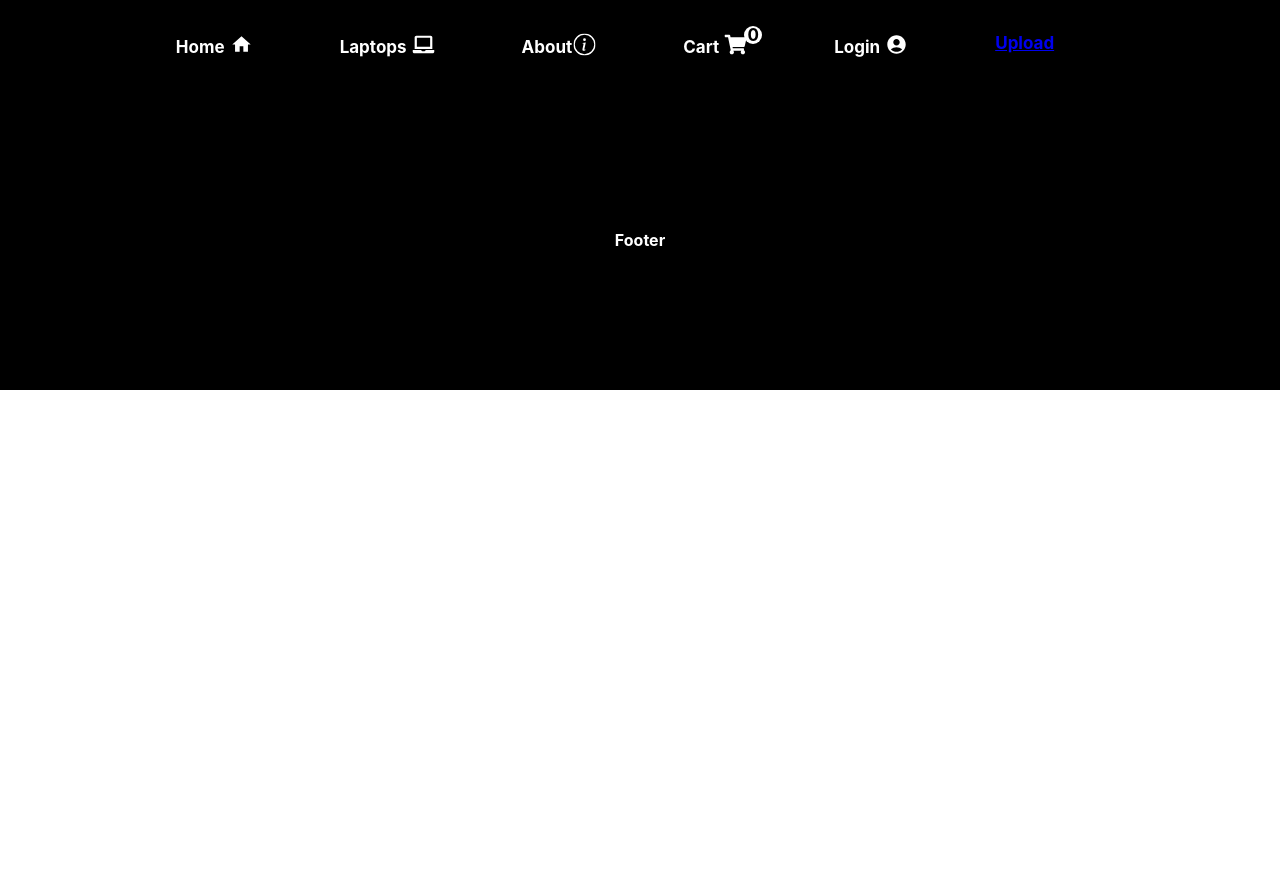
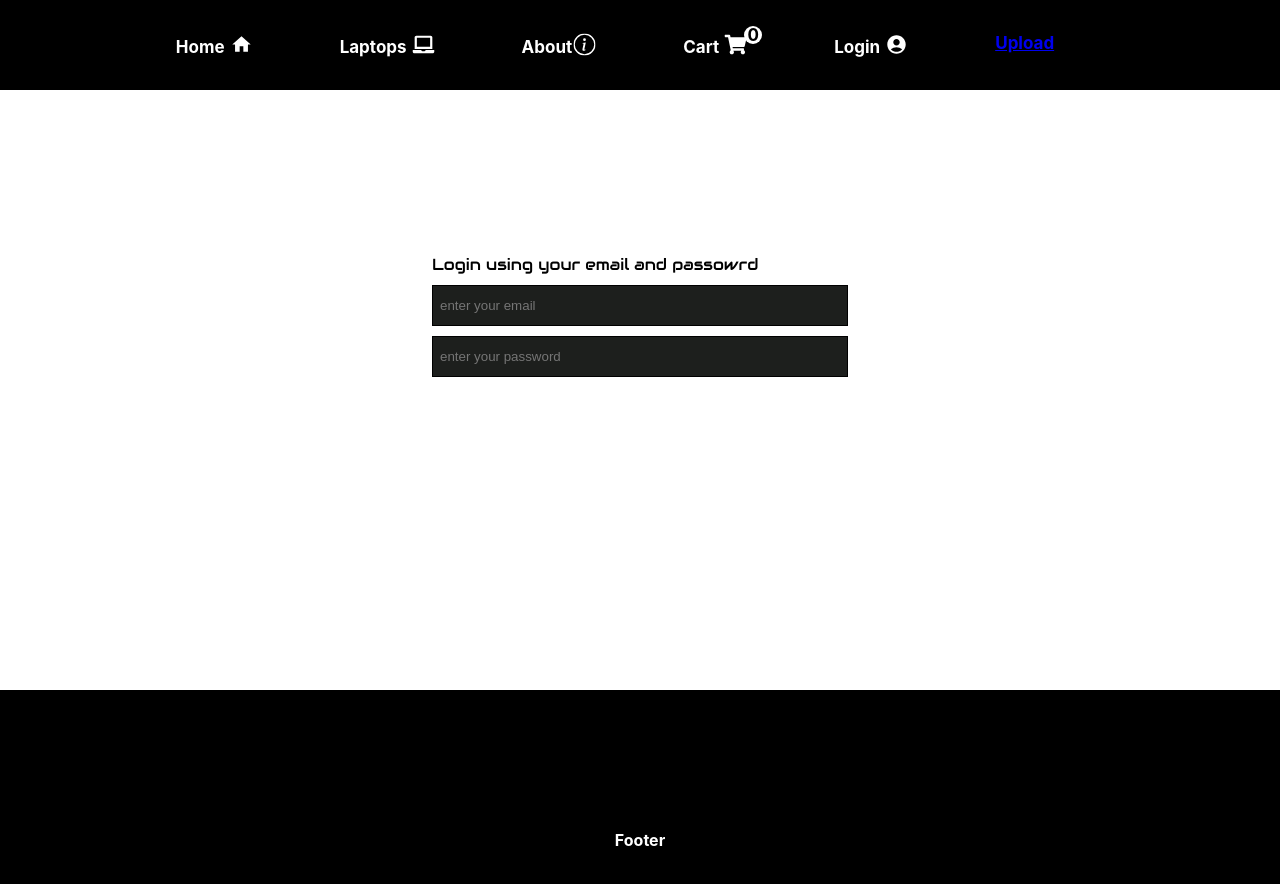
Before and after one commit to kevin-magu/buy-laptops, a React (Create React App) app: page /login in a window 1280 px wide. Shown: the top 884 px of the page. Before the commit the page ends 800 px from the top, so only its background shows below. Built offline with nearby package versions, Linux system fonts and the light colour scheme; no server answers.

Commit message:
web store

```diff
--- a/src/App.js
+++ b/src/App.js
@@ -4,10 +4,12 @@ import { BrowserRouter as Router, Route, Routes, Link } from 'react-router-dom';
 
 import Home from './pages/Home';
 import Upload from './pages/Upload';
+import Store from './pages/Store';
+import Login from './pages/Login';
 
 import Navbar from './components/Homepage/Navbar';
 import Footer from './components/Homepage/Footer';
-import Store from './pages/Store';
+
 
 function App() {
   return (
@@ -17,6 +19,7 @@ function App() {
         <Route exact path="/" element={<Home />} />
         <Route exact path="/store" element={<Store/>} />
         <Route exact path="/upload" element ={<Upload />} />
+        <Route exact path="/login" element={<Login />} />
       </Routes>
       <Footer/>
     </Router>
--- a/src/components/Homepage/Navbar.js
+++ b/src/components/Homepage/Navbar.js
@@ -30,7 +30,7 @@ function Navbar(){
                 <Link className="link" to="/store"><li>Laptops <FaLaptop className="navicons" /> </li></Link>
                 <li>About<BsInfoCircle  className="navicons" /> </li>
                 <li className="cart">Cart <FaShoppingCart className="navicons cart" /> </li>
-                <li>{user ? "Account": "Login"}  <MdAccountCircle className="navicons" /> </li>
+               <Link className="link" to={user ? "/account" : "/login"} ><li>{user ? "Account": "Login"}  <MdAccountCircle className="navicons" /> </li></Link>
                <Link to="/upload"><li>Upload</li></Link>
 
             </ul>
--- /dev/null
+++ b/src/components/Loginpage/LoginForm.js
@@ -0,0 +1,12 @@
+function LoginForm(){
+    return(
+        <div className="loginform">
+            <form method="post">
+            <p>Login using your email and passowrd</p>
+                <input type="text" placeholder="enter your email" />
+                <input type="password" placeholder="enter your password" />
+            </form>
+        </div>
+    )
+}
+export default LoginForm
--- a/src/pages/Home.js
+++ b/src/pages/Home.js
@@ -1,5 +1,5 @@
 import Herosection from "../components/Homepage/Herosection";
-import Navbar from "../components/Homepage/Navbar";
+
 
 function Home(){
     return(
--- /dev/null
+++ b/src/pages/Login.js
@@ -0,0 +1,13 @@
+import "../style/Login.css"
+import LoginForm from '../components/Loginpage/LoginForm'
+
+
+function Login() {
+  return (
+    <div>
+        <LoginForm />
+    </div>
+  )
+}
+
+export default Login
--- /dev/null
+++ b/src/style/Login.css
@@ -0,0 +1,20 @@
+.loginform{
+    min-height: 600px;
+    justify-content: center;
+    display: flex;
+    align-items: center;
+    flex-direction: column;
+}
+
+form{
+    margin-top: -150px;
+    display: flex;
+    flex-direction: column;
+}
+form p{
+    font-family: "Audiowide", sans-serif;
+}
+form input{
+    padding: 7px;
+    margin-top: 10px;
+}
```
